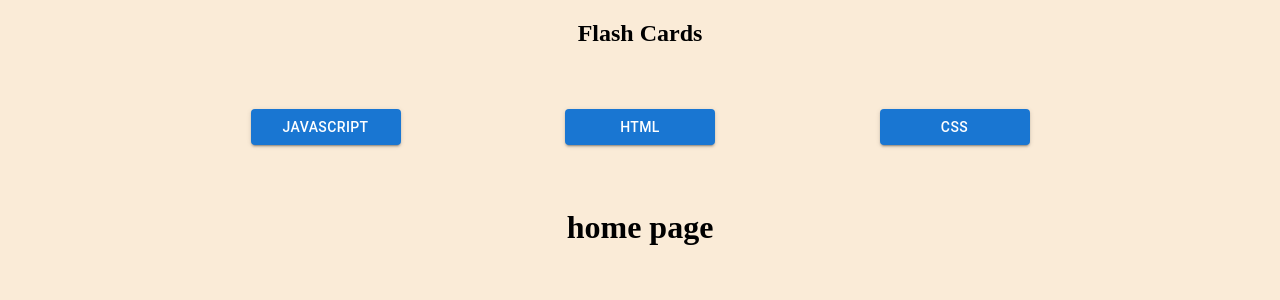
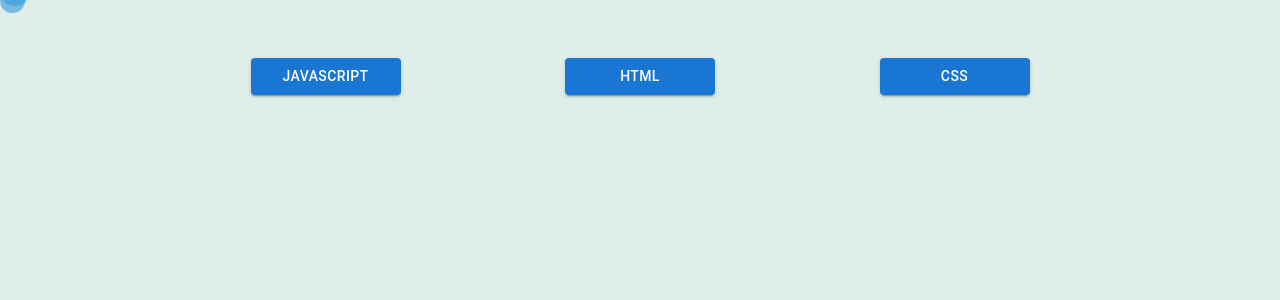
Before and after one commit to Esaucey/flash_cards, a React (Vite) app: page / in a window 1280 px wide. Shown: the top 300 px of the page. Built offline with nearby package versions, Linux system fonts and the light colour scheme.

Commit message:
update card

```diff
--- a/src/App.css
+++ b/src/App.css
@@ -4,11 +4,10 @@
   margin: 0 auto;
   padding: 0;
   text-align: center;
-
 }
 
 body {
-  background-color: antiquewhite;
+  background-color: rgb(224, 238, 235);
 }
 
 ul li {
--- a/src/App.jsx
+++ b/src/App.jsx
@@ -9,6 +9,7 @@ import { Box, Container } from '@mui/material'
 import Nav from './components/Nav'
 import './App.css'
 import { HtmlPage } from './pages/htmlCardList'
+import Home from './pages/home';
 
 
 function App() {
@@ -18,7 +19,7 @@ function App() {
     <Router>
         <Nav />
       <Routes>
-        <Route path="/" element={<h1>home page</h1>}></Route>
+        <Route path="/" element={<Home />}></Route>
         <Route path="/js-quiz" element={<JsPage />}></Route>
         <Route path="/html-quiz" element={<HtmlPage />}></Route>
       </Routes>
--- a/src/components/Nav.jsx
+++ b/src/components/Nav.jsx
@@ -6,7 +6,6 @@ export default function Nav() {
   return (
     <Box>
       <Container>
-        <h2>Flash Cards</h2>
         <ul style={ulStyle}>
           <li><Link to="./js-quiz"><Button variant="contained" size="medium" sx={{minWidth: "150px"}}>Javascript</Button></Link></li>
           <li><Link to="/html-quiz"><Button variant="contained" size="medium" sx={{minWidth: "150px"}}>HTML</Button></Link></li>
--- a/src/components/cardFlip.css
+++ b/src/components/cardFlip.css
@@ -8,7 +8,7 @@
   transform: perspective(1000px) rotateY(var(--rotate-y, 0));
   transition: 250ms;
   min-height: 200px;
-  border: 3px solid gray;
+  border: 3px solid rgb(105, 109, 153);
   cursor: pointer;
   background-image: url("https://www.photos-public-domain.com/wp-content/uploads/2012/05/ivory-off-white-paper-texture.jpg");
   background-size: cover;
@@ -16,8 +16,9 @@
 }
 
 .card:hover {
-  box-shadow: 0px 0px 5px 2px rgb(91, 91, 91, 0.5);
+  box-shadow: 0px 0px 5px 2px rgb(134, 188, 235, 0.5);
   translate: 0 -5px;
+  border-color: rgb(134, 188, 235);
 }
 
 .card.flip {
--- /dev/null
+++ b/src/pages/home.css
@@ -0,0 +1,51 @@
+/* BackgroundAnimation.css */
+
+.background-container {
+  position: fixed;
+  top: 0;
+  left: 0;
+  width: 100%;
+  height: 100%;
+  overflow: hidden;
+  z-index: -1;
+}
+
+.particle {
+  position: absolute;
+  border-radius: 50%;
+  background-color: #3498db; /* You can customize the particle color */
+  opacity: 0.6;
+  animation: float 5s linear infinite; /* Use a single animation for all particles */
+}
+
+.particle1 {
+  width: 20px;
+  height: 20px;
+  animation-delay: 0s;
+}
+
+.particle2 {
+  width: 30px;
+  height: 30px;
+  animation-delay: 1s;
+}
+
+.particle3 {
+  width: 25px;
+  height: 25px;
+  animation-delay: 2s;
+}
+
+/* Add more particles with different animation delays */
+
+@keyframes float {
+  0% {
+    transform: translateY(0);
+  }
+  50% {
+    transform: translateY(-30px);
+  }
+  100% {
+    transform: translateY(0);
+  }
+}
--- /dev/null
+++ b/src/pages/home.jsx
@@ -0,0 +1,15 @@
+import React from 'react';
+import './home.css';
+
+const Home = () => {
+  return (
+    <div className="background-container">
+      <div className="particle particle1"></div>
+      <div className="particle particle2"></div>
+      <div className="particle particle3"></div>
+      {/* Add more particles as needed */}
+    </div>
+  );
+};
+
+export default Home;
--- a/src/pages/htmlCardList.jsx
+++ b/src/pages/htmlCardList.jsx
@@ -10,7 +10,7 @@ import Card from '../components/Card'
 export const HtmlPage = () => {
 
   let [page, setPage] = useState(1);
-  const PER_PAGE = 10;
+  const PER_PAGE = 9;
 
   const count = Math.ceil(htmlData.length / PER_PAGE);
   const _DATA = usePagination(htmlData, PER_PAGE);
@@ -28,6 +28,7 @@ export const HtmlPage = () => {
             return (<Card cardData={ item } key={item.id }/>)
           })}
         </Grid>
+        <div style={{display: "flex", justifyContent: "center"}}>
           <Pagination
             count={count}
             size="large"
@@ -35,7 +36,9 @@ export const HtmlPage = () => {
             variant="outlined"
             shape="rounded"
             onChange={handleChange}
+            sx={{padding: "20px"}}
           />
+        </div>
       </Container>
     </Box>
   )
```
Lines whose indentation alone changed are shown as unchanged.
